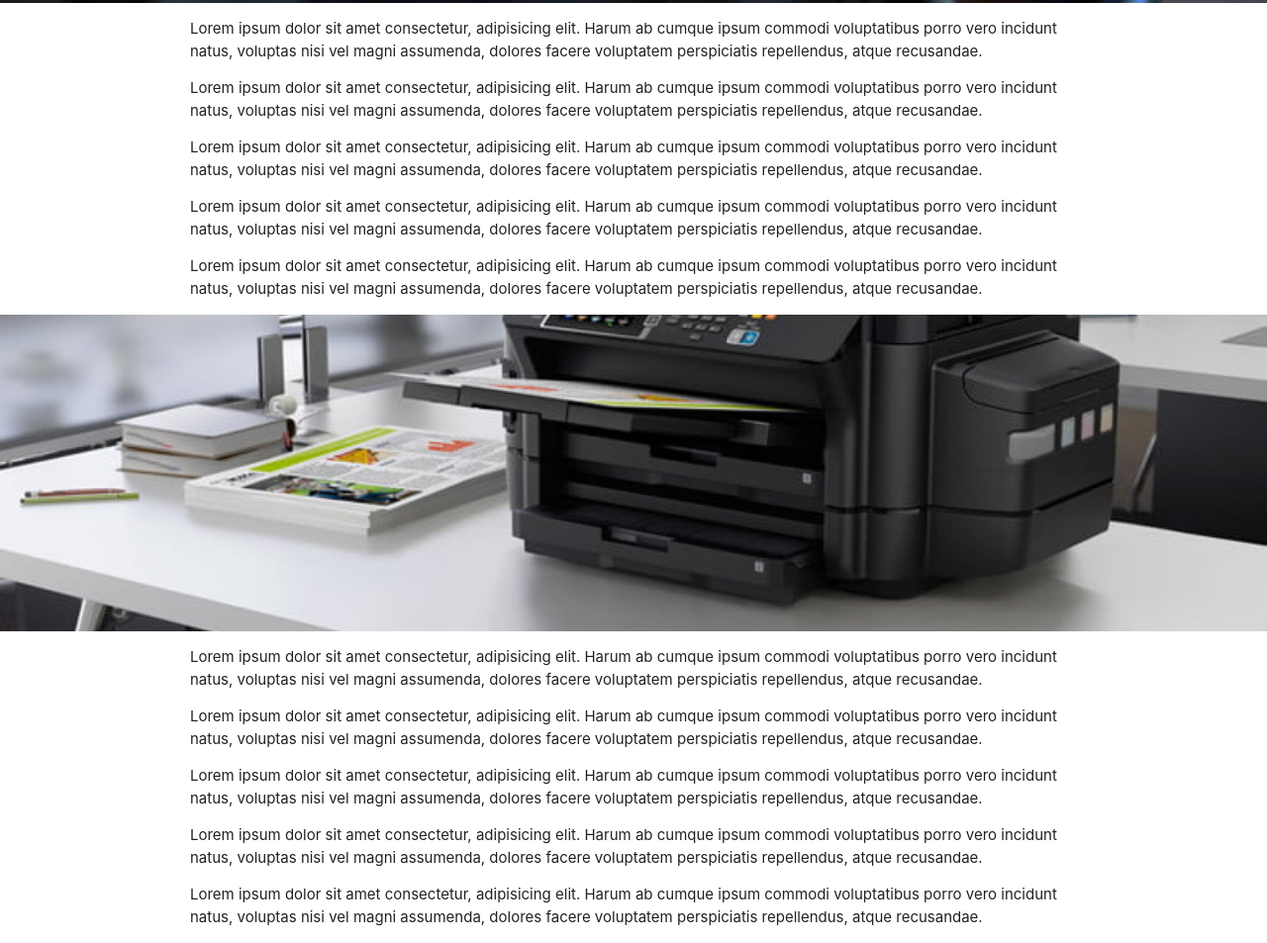
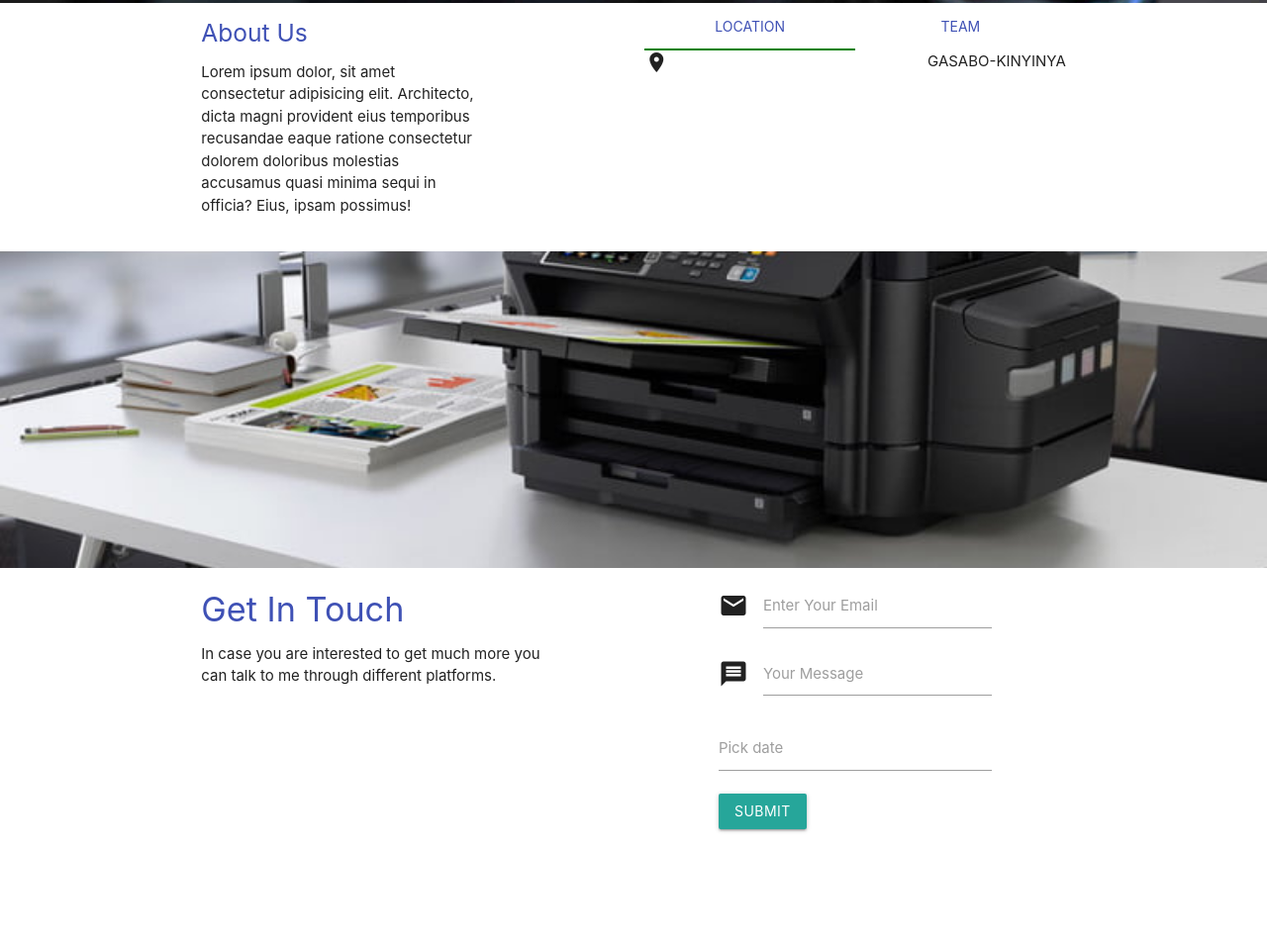
Before and after one commit to nyakamwe/Prosper-Tech-website, a plain HTML site: page index.html in a window 1280 px wide. Shown: the part 2275-3228 px from the top of the page at 99% size. After the commit the page ends 3148 px from the top, so only its background shows below. Drawn offline with nearby package versions, Linux system fonts and the light colour scheme.

Commit message:
working on both about us tabs and contacts section

```diff
--- a/index.html
+++ b/index.html
@@ -54,6 +54,12 @@
         }
         .parallax-container{
             height: 320px;
+        }
+        .tabs .indicator{
+            background-color: green;
+        }
+        .tabs .tab a:focus, .tabs .tab a:focus.active {
+           background-color: transparent;
         }
         @media screen and (max-width:670px){
             header{
@@ -138,17 +144,60 @@
         <div class="parallax"><img src="image/parallax.jpg"></div>
     </div>
 
-    <div class="container">
-        <p>Lorem ipsum dolor sit amet consectetur, adipisicing elit. Harum ab cumque ipsum commodi voluptatibus porro vero incidunt natus, voluptas nisi vel magni assumenda, dolores facere voluptatem perspiciatis repellendus, atque recusandae.</p>
-        <p>Lorem ipsum dolor sit amet consectetur, adipisicing elit. Harum ab cumque ipsum commodi voluptatibus porro vero incidunt natus, voluptas nisi vel magni assumenda, dolores facere voluptatem perspiciatis repellendus, atque recusandae.</p>
-        <p>Lorem ipsum dolor sit amet consectetur, adipisicing elit. Harum ab cumque ipsum commodi voluptatibus porro vero incidunt natus, voluptas nisi vel magni assumenda, dolores facere voluptatem perspiciatis repellendus, atque recusandae.</p>
-        <p>Lorem ipsum dolor sit amet consectetur, adipisicing elit. Harum ab cumque ipsum commodi voluptatibus porro vero incidunt natus, voluptas nisi vel magni assumenda, dolores facere voluptatem perspiciatis repellendus, atque recusandae.</p>
-        <p>Lorem ipsum dolor sit amet consectetur, adipisicing elit. Harum ab cumque ipsum commodi voluptatibus porro vero incidunt natus, voluptas nisi vel magni assumenda, dolores facere voluptatem perspiciatis repellendus, atque recusandae.</p>
+    <section class="container">
+        <div class="row">
+            <div class="col s12 l4">
+                <h5 class="indigo-text">About Us</h5>
+                <p>Lorem ipsum dolor, sit amet consectetur adipisicing elit. Architecto, dicta magni provident eius temporibus recusandae eaque ratione consectetur dolorem doloribus molestias accusamus quasi minima sequi in officia? Eius, ipsam possimus!</p>
+            </div>
+            <div class="col s12 l6 offset-l2">
+                <ul class="tabs">
+                    <li class="tab col s6 indigo-text"><a href="#location" class="indigo-text">Location</a></li>
+                    <li class="tab col s6  "><a href="#team" class="indigo-text">Team</a></li>
+                </ul>
 
-    </div>
-    <!-- <div class="parallax-container">
-        <div class="parallax"><img src="image/parallax.jpg"></div>
-    </div> -->
+                <div id="team">
+                    <ul class="collection">
+                        <li class="collection-item avatar">
+                            <i class="material-icons circle">person</i>
+                            <p>Prosper</p>
+                            <p class="grey-text">CEO</p>
+                            <a href="" class="secondary-content">
+                                <i class="material-icons">email</i>
+                            </a>
+                        </li>
+                        <li class="collection-item avatar">
+                            <i class="material-icons circle">person</i>
+                            <p>Alliete</p>
+                            <p class="grey-text">Secretary</p>
+                            <a href="" class="secondary-content">
+                                <i class="material-icons">email</i>
+                            </a>
+                        </li>
+                        <li class="collection-item avatar">
+                            <i class="material-icons circle">person</i>
+                            <p>Habib</p>
+                            <p class="grey-text">Developer</p>
+                            <a href="" class="secondary-content">
+                                <i class="material-icons">email</i>
+                            </a>
+                        </li>
+                    </ul>
+                </div>
+
+                <div id="location">
+                    <i class="material-icons">place</i>
+                    <span class="right">GASABO-KINYINYA</span>
+
+                </div>
+            </div>
+
+
+        </div>
+
+
+
+    </section>
 
     <div class="parallax-container">
         <div class="parallax">
@@ -156,14 +205,39 @@
         </div>
     </div>
 
-    <div class="container">
-        <p>Lorem ipsum dolor sit amet consectetur, adipisicing elit. Harum ab cumque ipsum commodi voluptatibus porro vero incidunt natus, voluptas nisi vel magni assumenda, dolores facere voluptatem perspiciatis repellendus, atque recusandae.</p>
-        <p>Lorem ipsum dolor sit amet consectetur, adipisicing elit. Harum ab cumque ipsum commodi voluptatibus porro vero incidunt natus, voluptas nisi vel magni assumenda, dolores facere voluptatem perspiciatis repellendus, atque recusandae.</p>
-        <p>Lorem ipsum dolor sit amet consectetur, adipisicing elit. Harum ab cumque ipsum commodi voluptatibus porro vero incidunt natus, voluptas nisi vel magni assumenda, dolores facere voluptatem perspiciatis repellendus, atque recusandae.</p>
-        <p>Lorem ipsum dolor sit amet consectetur, adipisicing elit. Harum ab cumque ipsum commodi voluptatibus porro vero incidunt natus, voluptas nisi vel magni assumenda, dolores facere voluptatem perspiciatis repellendus, atque recusandae.</p>
-        <p>Lorem ipsum dolor sit amet consectetur, adipisicing elit. Harum ab cumque ipsum commodi voluptatibus porro vero incidunt natus, voluptas nisi vel magni assumenda, dolores facere voluptatem perspiciatis repellendus, atque recusandae.</p>
+    <section class="container">
+        <div class="row">
+            <div class="col s12 l5">
+                <h4 class="indigo-text">Get In Touch</h4>
+                <p>In case you are interested to get much more you can talk to me through different platforms.</p>
+            </div>
 
-    </div>
+            <div class="col s12 l4 offset-l2">
+                <form action="">
+                    <div class="input-field">
+                        <i class="material-icons  prefix">email</i>
+                        <input type="email" name="email" id="email">
+                        <label for="email">Enter Your Email</label>
+                    </div>
+                    <div class="input-field">
+                        <i class="material-icons  prefix">message</i>
+                        <textarea id="message" class="materialize-textarea"></textarea>
+                        <label for="message">Your Message</label>
+                    </div>
+                    <div class="input-field">
+                        <input type="text" id="date" class="datepicker">
+                        <label for="date">Pick date</label>
+                    </div>
+                    <div class="input-field">
+                       <button type="submit" class="btn">Submit</button>
+                    </div>
+                </form>
+            </div>
+        </div>
+
+
+
+    </section>
 
 
     <script src="materialize/jquery.min.js"></script>
@@ -176,8 +250,16 @@
             //activate zoom in and zoom out on image
             $('.materialboxed').materialbox();
 
+            //activate scrolling background
             $('.parallax').parallax();
 
+            //activate tabs
+            $('.tabs').tabs();
+
+            //activate date picking
+            $('.datepicker').datepicker({
+                disableWeekends:true
+            });
         });
     </script>
 </body>
```
